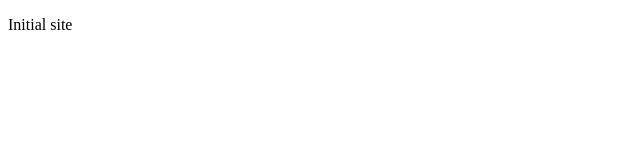
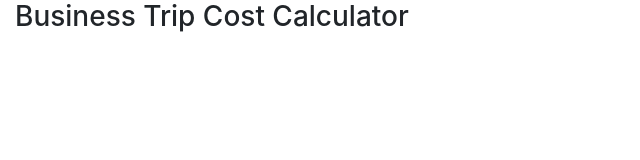
Before and after one commit to ppffmmss/BusinessTripCostCalculator, a plain HTML site: page index.html in a window 1280 px wide. Shown: the whole page, without its empty margins (0-640 px from the left). Drawn offline with nearby package versions, Linux system fonts and the light colour scheme.

Commit message:
Added bootstrap links

```diff
--- a/index.html
+++ b/index.html
@@ -2,11 +2,18 @@
 <html lang="en">
 <head>
     <meta charset="UTF-8">
-    <title>Test</title>
+    <title>Business Trip Cost Calculator</title>
+    <!-- Bootstrap -->
+    <link rel="stylesheet" href="https://stackpath.bootstrapcdn.com/bootstrap/4.4.1/css/bootstrap.min.css" integrity="sha384-Vkoo8x4CGsO3+Hhxv8T/Q5PaXtkKtu6ug5TOeNV6gBiFeWPGFN9MuhOf23Q9Ifjh" crossorigin="anonymous">
+    <script src="https://code.jquery.com/jquery-3.4.1.slim.min.js" integrity="sha384-J6qa4849blE2+poT4WnyKhv5vZF5SrPo0iEjwBvKU7imGFAV0wwj1yYfoRSJoZ+n" crossorigin="anonymous"></script>
+    <script src="https://cdn.jsdelivr.net/npm/popper.js@1.16.0/dist/umd/popper.min.js" integrity="sha384-Q6E9RHvbIyZFJoft+2mJbHaEWldlvI9IOYy5n3zV9zzTtmI3UksdQRVvoxMfooAo" crossorigin="anonymous"></script>
+    <script src="https://stackpath.bootstrapcdn.com/bootstrap/4.4.1/js/bootstrap.min.js" integrity="sha384-wfSDF2E50Y2D1uUdj0O3uMBJnjuUD4Ih7YwaYd1iqfktj0Uod8GCExl3Og8ifwB6" crossorigin="anonymous"></script>
+    <!-- -->
+
 </head>
 <body>
-    <p>
-        Initial site
-    </p>
+    <div class="container-fluid">
+        <h3>Business Trip Cost Calculator</h3>
+    </div>
 </body>
 </html>
```
